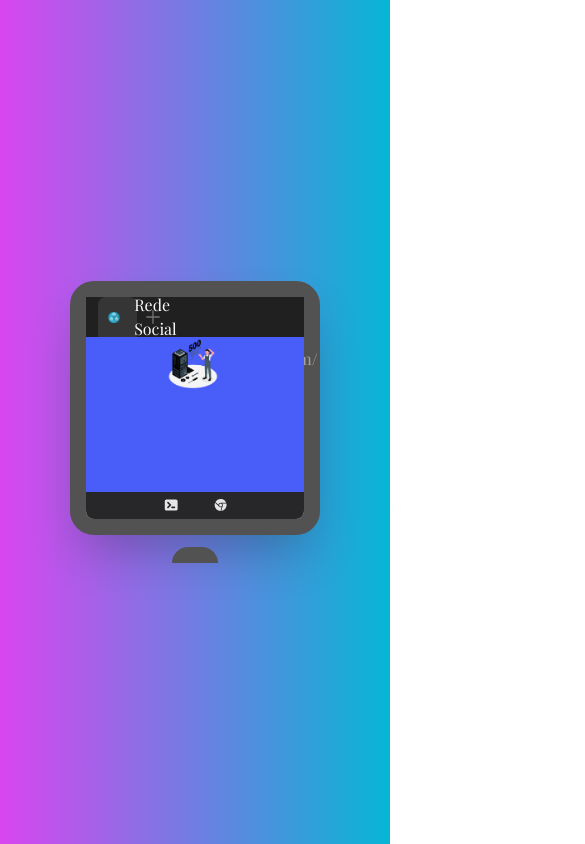
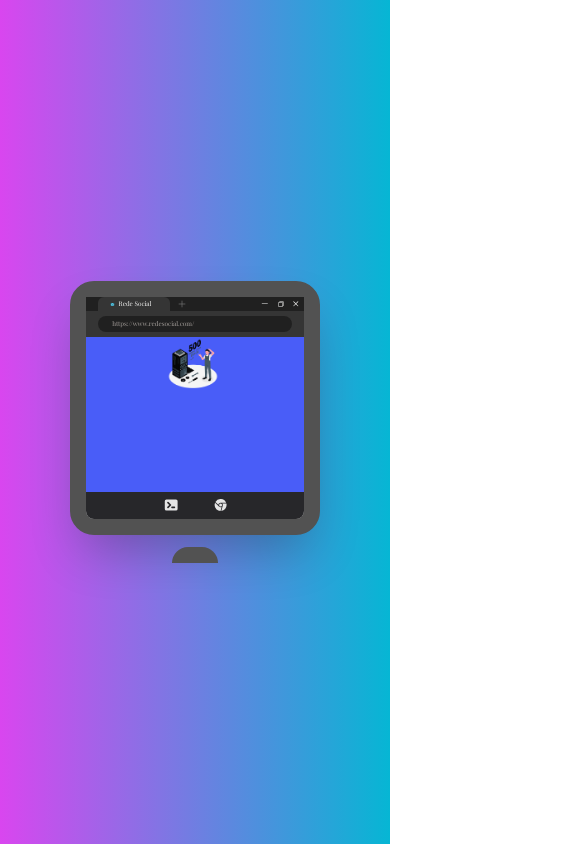
Before and after one commit to ArthurNobrega1/dns-game, a React (Vite) app: page / in a window 390 px wide. Shown: the top 844 px of the page, 585 px wide, since content can reach past the window. Built offline with nearby package versions, Linux system fonts and the light colour scheme; a web font is replaced by a local one.

Commit message:
optimize and turn responsive the search bar

```diff
--- a/src/components/ErroMensage.tsx
+++ b/src/components/ErroMensage.tsx
@@ -3,7 +3,7 @@ export default function ErroMensagem() {
   return (
     <div className="flex flex-col  justify-center items-center ">
       <img
-        src="public/image/500 Internal Server Error-amico.png"
+        src="image/500 Internal Server Error-amico.png"
         alt="Erro 500 - Internal Server Error"
         className="w-[24%] object-contain mr-3 ml-2  "
       />
--- a/src/components/SearchBar.tsx
+++ b/src/components/SearchBar.tsx
@@ -8,33 +8,34 @@ import { GrAdd } from "react-icons/gr";
 export default function SearchBar() {
     return (
         <div className="h-[18%] flex flex-col bg-[#202020]">
-            <div className="flex justify-between items-center h-[40px] bg-[#202020] text-stone-50 px-3">
-                <div className="flex items-center bg-[#353535] w-[20%] h-[100%]  rounded-tl-lg  rounded-tr-lg  rounded-br-[-25px]">
+            <div className="flex relative items-center h-2/6 bg-[#202020] text-stone-50 pl-3">
+                <div className="flex items-center bg-[#353535] w-[20%] max-md:w-[35%] h-[100%] rounded-tl-lg max-md:rounded-tl-md rounded-tr-lg max-md:rounded-tr-md rounded-br-[-25px]">
                     <img
-                        src="public/image/images-removebg-preview.png"
+                        src="/image/images-removebg-preview.png"
                         alt="Logo da Rede Social"
-                        className="w-[1rem] mr-3 ml-2  "
+                        className="w-[6%] mx-3 max-md:mr-1"
                     />
-                    <p className="text-base">Rede Social</p>
+                    <p className="text-1 max-md:text-[0.4rem] w-fit">Rede Social</p>
                 </div>
-                <div className="mr-[979px] ml-2"><GrAdd className="text-neutral-500" />
+                <div className="ml-3 max-md:ml-1">
+                    <GrAdd className="text-neutral-500 h-4 max-md:h-2" />
                 </div>
-                <div className="flex space-x-2">
+                <div className="flex absolute right-0 *:size-[1.5vw] *:max-md:size-[4vw]">
                     <AiOutlineLine
-        className="hover:bg-[#353535] hover:text-black w-[30px] h-[30px] p-1 rounded-md"
+                        className="hover:bg-[#353535] hover:text-black  p-1 rounded-md"
                     />
                     <VscChromeRestore
-        className="hover:bg-[#353535] hover:text-black w-[30px] h-[30px] p-1 rounded-md"
+                        className="hover:bg-[#353535] hover:text-black  p-1 rounded-md"
                     />
                     <AiOutlineClose
-        className="hover:bg-red-700 w-[30px] h-[30px] p-1 rounded-md"
+                        className="hover:bg-red-700 p-1 rounded-md"
                     />
                 </div>
 
             </div>
-            <div className="flex items-center bg-[#353535] text-stone-50 px-3 py-2">
-                <div className="flex w-full items-center h-[28px] bg-[#202020] rounded-[55px] px-3 border-2 border-transparent hover:bg-[#262626] focus-within:border-blue-500">
-                    <p className="text-stone-400 mr-3">https://www.redesocial.com/</p>
+            <div className="flex items-center h-4/6 bg-[#353535] text-stone-50 px-3 py-2 max-md:py-1 max-md:text-[0.4rem]">
+                <div className="flex w-full h-5/6 items-center bg-[#202020] rounded-3xl px-3 border-2 border-transparent hover:bg-[#262626] focus-within:border-blue-500">
+                    <p className="text-stone-400 mr-1">https://www.redesocial.com/</p>
                     <input
                         type="text"
                         className="flex-1 bg-transparent outline-none text-stone-400"
```
Lines whose indentation alone changed are shown as unchanged.
